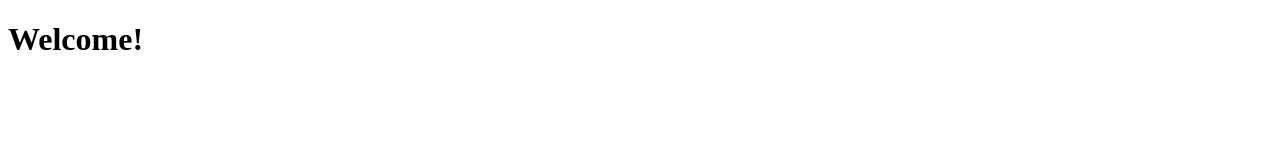
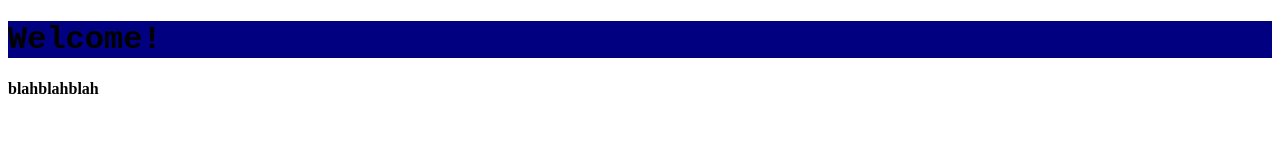
Before and after one commit to willvwms/willw.github.io, a plain HTML site: page index.html in a window 1280 px wide. Drawn offline with Linux system fonts and the light colour scheme.

Commit message:
another commit

```diff
--- a/index.html
+++ b/index.html
@@ -2,8 +2,10 @@
 <html>
 <head>
 	<title>Will's page</title>
+	<link rel="stylesheet" type="text/css" href="style.css">
 </head>
 <body>
 	<h1>Welcome!</h1>
+	<p>blahblahblah</p>
 </body>
 </html>
--- /dev/null
+++ b/style.css
@@ -0,0 +1,11 @@
+h1	{
+	background-color: navy;
+	font-family: monospace, sans-serif;
+	font-color: #white;
+}
+
+p {
+	color: #77eeb8
+	font-family: ;
+	font-weight: bold;
+}
```
